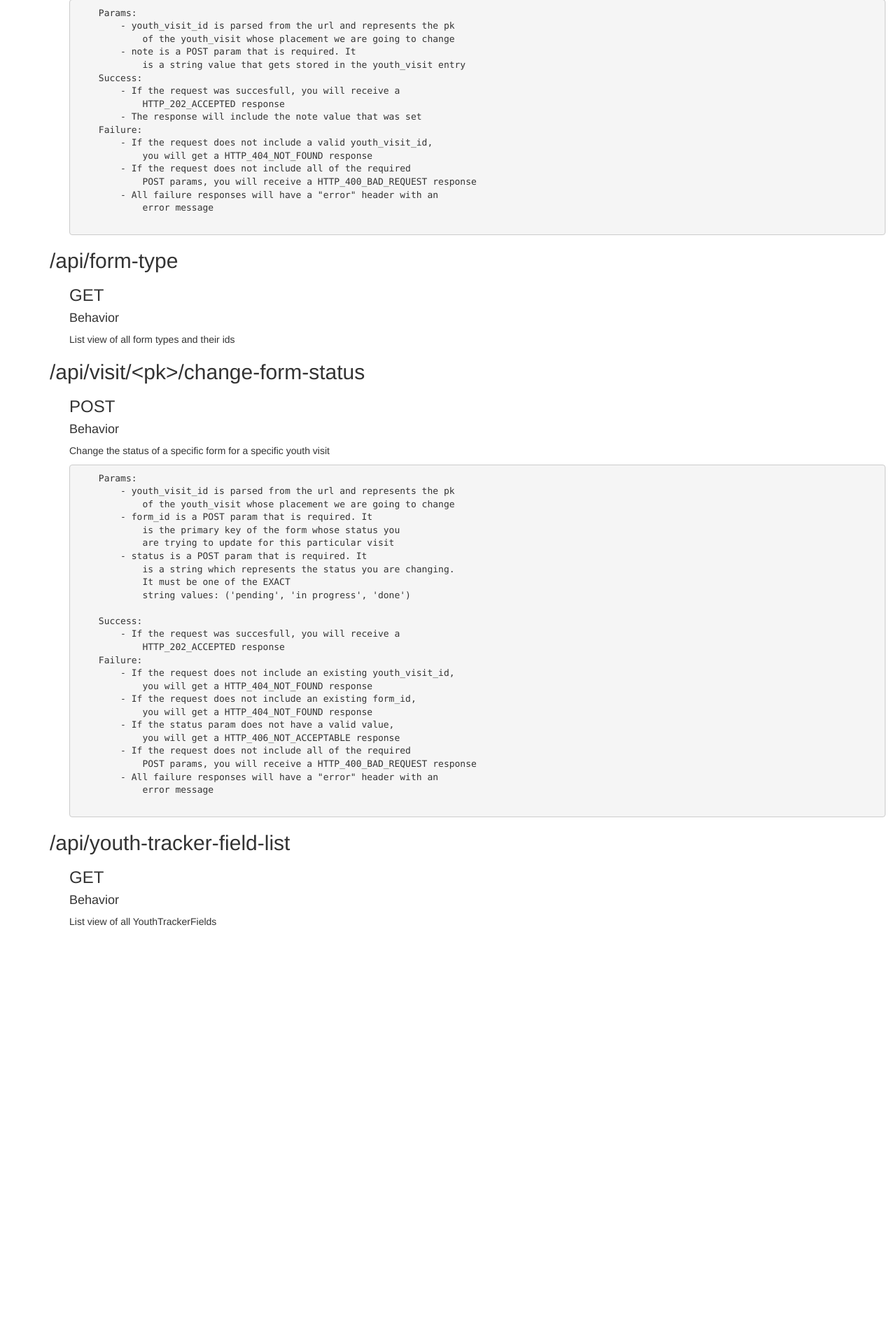
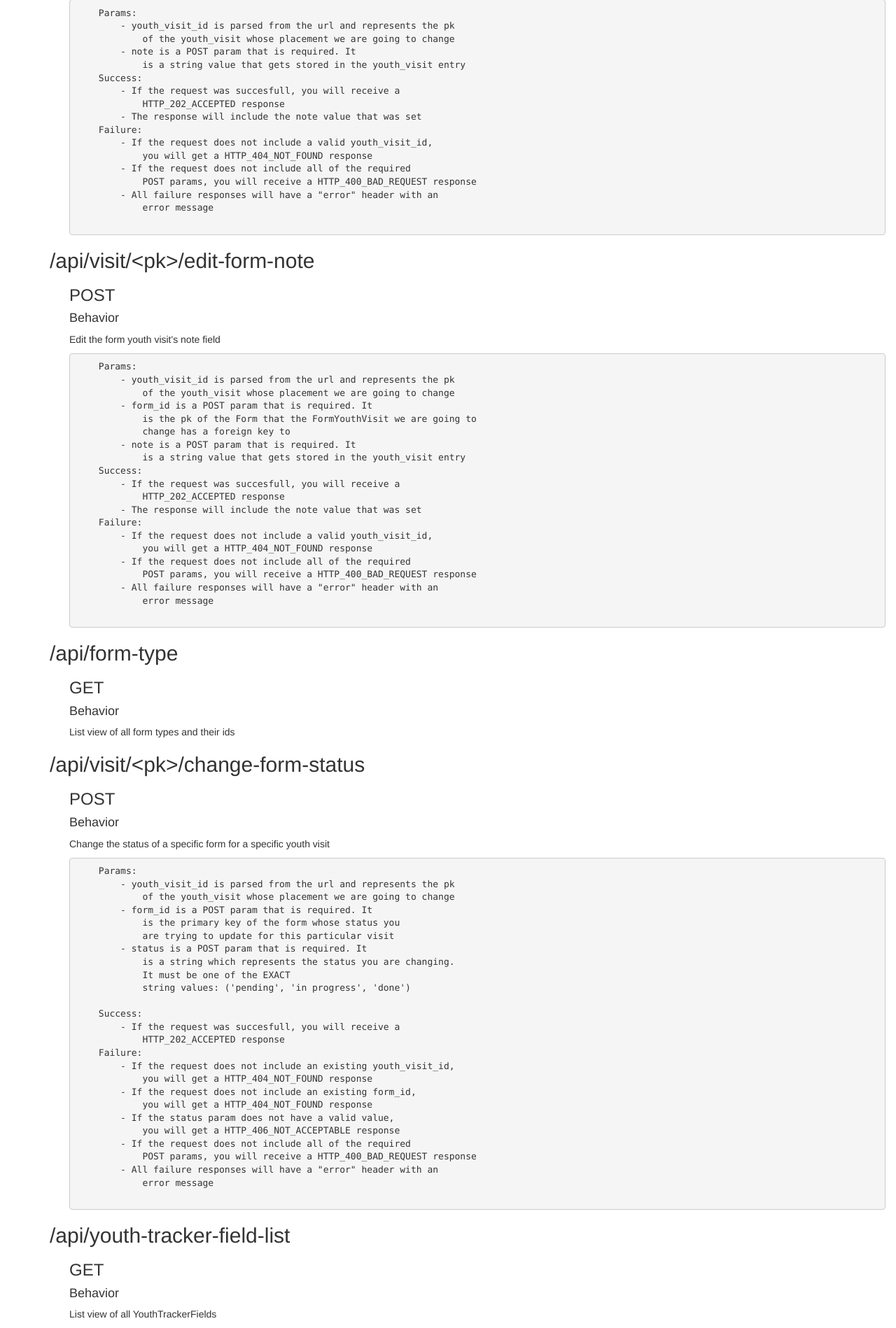
Before and after one commit to ddmiller1995/InForm, a Django app: template src/api/templates/api/docs.html in a window 1280 px wide. Shown: the part 2919-4817 px from the top of the page at 70% size. Before the commit the page ends 4242 px from the top, so only its background shows below. Run offline with Django 3.2, Linux system fonts and the light colour scheme; the template is opened without the code that fills it, so the values that code supplies are empty; some libraries are stand-ins or nearby versions.

Commit message:
Added documentation for the edit-form-note API endpoint

```diff
--- a/src/api/templates/api/docs.html
+++ b/src/api/templates/api/docs.html
@@ -240,6 +240,41 @@
             </div>
         </div>
 
+        <div class="endpoint">
+            <div class="path">
+                <h2>/api/visit/&lt;pk&gt;/edit-form-note</h2>
+            </div>
+
+
+            <div class="method">
+                <h3>POST</h3>
+                <h4>Behavior</h4>
+                <p>Edit the form youth visit's note field</p>
+
+                <pre>
+    Params:
+        - youth_visit_id is parsed from the url and represents the pk
+            of the youth_visit whose placement we are going to change
+        - form_id is a POST param that is required. It
+            is the pk of the Form that the FormYouthVisit we are going to
+            change has a foreign key to
+        - note is a POST param that is required. It
+            is a string value that gets stored in the youth_visit entry
+    Success:
+        - If the request was succesfull, you will receive a
+            HTTP_202_ACCEPTED response
+        - The response will include the note value that was set
+    Failure:
+        - If the request does not include a valid youth_visit_id,
+            you will get a HTTP_404_NOT_FOUND response
+        - If the request does not include all of the required
+            POST params, you will receive a HTTP_400_BAD_REQUEST response
+        - All failure responses will have a "error" header with an
+            error message
+                </pre>
+
+            </div>
+        </div>
 
         <div class="endpoint">
             <div class="path">
```
